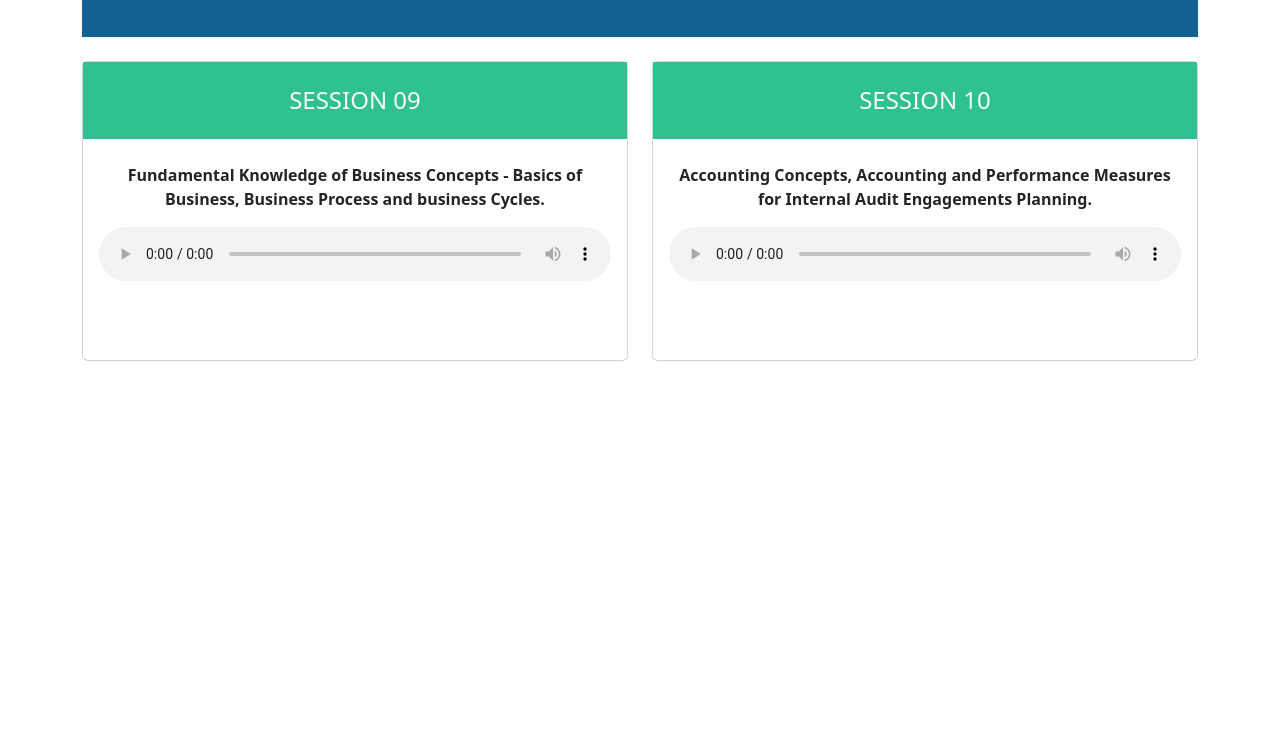
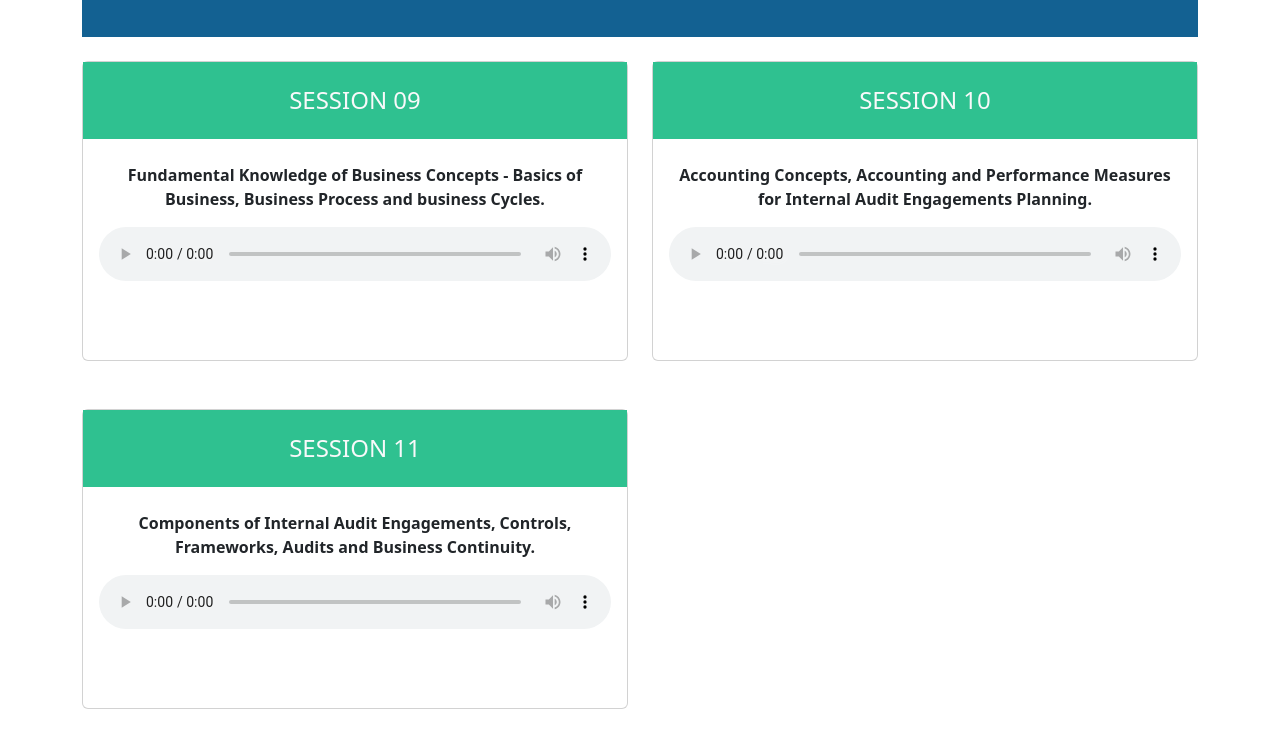
Before and after one commit to psytechbd/Synergy-603, a plain HTML site: page index.html in a window 1280 px wide. Shown: the part 506-1239 px from the top of the page. Before the commit the page ends 891 px from the top, so only its background shows below. Drawn offline with nearby package versions, Linux system fonts and the light colour scheme.

Commit message:
Added session 11

```diff
--- a/index.html
+++ b/index.html
@@ -51,6 +51,20 @@
                     </div>
                 </div>
             </div>
+            <div class="col-md-6 my-4">
+                <div class="card">
+                    <h4 class="text-center py-4 text-light">SESSION 11</h4>
+                    <div class="card-body">
+                        <p class="fw-bold">Components of Internal Audit Engagements, Controls, Frameworks, Audits and Business Continuity.
+                        </p>
+                        <audio controls controlsList="nodownload">
+                            <source src="audio/11.mp3" type="audio/mpeg">
+                            Your browser does not support the audio element. use google chrome or contact +8801913773333
+                        </audio>
+                        <!-- <p>Uploading Soon</p> -->
+                    </div>
+                </div>
+            </div>
 
 
 
```
Also changed, not shown: 1 other file.
